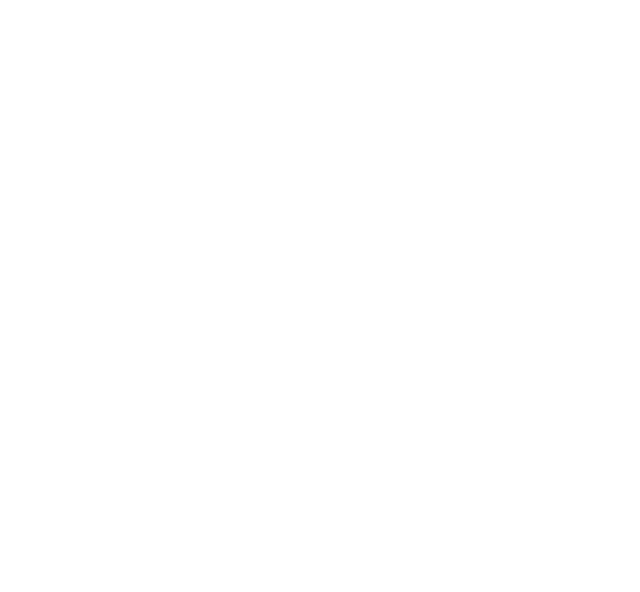
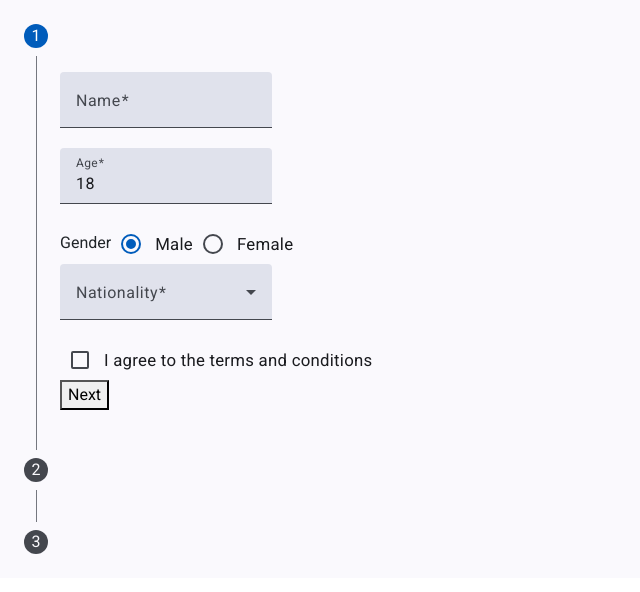
Before and after one commit to YoussefZiad/SumergeTasks, an Angular app in the folder todo-app/: page /survey in a window 1280 px wide. Before the commit this address led to /. Shown: the top 592 px of the page, without its empty margins (0-640 px from the left). Built offline with nearby package versions, Linux system fonts and the light colour scheme.

Commit message:
Added multi-step form (survey)

```diff
--- /dev/null
+++ b/todo-app/src/app/survey/survey.component.html
@@ -0,0 +1,81 @@
+<form [formGroup]="surveyForm">
+    <mat-stepper formArrayName="steps" orientation="vertical">
+        <mat-step formGroupName="0" [stepControl]="surveyForm.controls.steps.get([0])!">
+            <div>
+                <mat-form-field>
+                    <mat-label>Name</mat-label>
+                    <input matInput type="text" required formControlName="name">
+                </mat-form-field>
+            </div>
+            <div>
+                <mat-form-field>
+                    <mat-label>Age</mat-label>
+                    <input matInput type="number" required min="18" formControlName="age">
+                </mat-form-field>
+            </div>
+            <div>
+                <mat-label>Gender</mat-label>
+                <mat-radio-group matInput formControlName="gender">
+                    <mat-radio-button value="Male">Male</mat-radio-button>
+                    <mat-radio-button value="Female">Female</mat-radio-button>
+                </mat-radio-group>
+            </div>
+            <div>
+                <mat-form-field>
+                    <mat-label>Nationality</mat-label>
+                    <mat-select matInput formControlName="nationality">
+                        <mat-option value="Egyptian">Egyptian</mat-option>
+                        <mat-option value="Syrian">Syrian</mat-option>
+                        <mat-option value="Guatemalan">Guatemalan</mat-option>
+                        <mat-option value="Russian">Russian</mat-option>
+                    </mat-select>
+                </mat-form-field>
+            </div>
+            <div>
+                <mat-checkbox formControlName="termsAndConditions">
+                    I agree to the terms and conditions
+                </mat-checkbox>
+            </div>
+            <div>
+                <button matButton matStepperNext type="button">Next</button>
+            </div>
+        </mat-step>
+        <mat-step formGroupName="1" [stepControl]="surveyForm.controls.steps.get([1])!">
+            <div>
+                <mat-form-field>
+                    <mat-label>Rate the app from 1 to 5</mat-label>
+                    <input matInput type="number" required min="1" max="5" formControlName="rate">
+                </mat-form-field>
+            </div>
+            <div>
+                <mat-form-field>
+                    <mat-label>What did you like about the app?</mat-label>
+                    <textarea matInput type="text" formControlName="liked"></textarea>
+                </mat-form-field>
+            </div>
+            <div>
+                <mat-form-field>
+                    <mat-label>What didn't you like about the app?</mat-label>
+                    <textarea matInput type="text" formControlName="disliked"></textarea>
+                </mat-form-field>
+            </div>
+            <div>
+                <button matButton matStepperPrevious type="button">Back</button>
+                <button matButton matStepperNext type="button">Next</button>
+            </div>
+        </mat-step>
+        <mat-step formGroupName="2" [stepControl]="surveyForm.controls.steps.get([2])!">
+            <div>
+                <mat-form-field>
+                    <mat-label>Do you have additional comments?</mat-label>
+                    <textarea matInput type="text" formControlName="additionalComments">
+                    </textarea>
+                </mat-form-field>
+            </div>
+            <div>
+                <button matButton matStepperPrevious type="button">Back</button>
+                <input matButton type="submit" value="Submit">
+            </div>
+        </mat-step>
+    </mat-stepper>
+</form>
--- /dev/null
+++ b/todo-app/src/app/survey/survey.component.ts
@@ -0,0 +1,61 @@
+import { Component } from '@angular/core';
+import { FormArray, FormControl, FormGroup, ReactiveFormsModule, Validators } from '@angular/forms';
+import { MatFormFieldModule } from '@angular/material/form-field';
+import { MatInputModule } from '@angular/material/input';
+import { MatStepperModule } from '@angular/material/stepper';
+import { MatButtonModule } from '@angular/material/button';
+import { MatRadioModule } from '@angular/material/radio';
+import { MatSelectModule } from '@angular/material/select';
+import { MatCheckboxModule } from '@angular/material/checkbox';
+
+@Component({
+  selector: 'app-survey',
+  imports: [
+    ReactiveFormsModule,
+    MatFormFieldModule,
+    MatInputModule,
+    MatStepperModule,
+    MatButtonModule,
+    MatRadioModule,
+    MatSelectModule,
+    MatCheckboxModule
+  ],
+  templateUrl: './survey.component.html',
+  styleUrl: './survey.component.css'
+})
+export class SurveyComponent {
+
+  surveyForm = new FormGroup({
+    steps: new FormArray([
+      new FormGroup({
+        name: new FormControl<string>('', {validators: [
+          Validators.required
+        ]}),
+        age: new FormControl<number>(18, {validators: [
+          Validators.required,
+          Validators.min(18)
+        ]}),
+        gender: new FormControl<'Male' | 'Female'>('Male', {validators: [
+          Validators.required
+        ]}),
+        nationality: new FormControl<string | null>(null, {validators: [
+          Validators.required
+        ]}),
+        termsAndConditions: new FormControl<boolean>(false, {validators: [
+          Validators.requiredTrue
+        ]})
+      }),
+      new FormGroup({
+        rate: new FormControl<number | null>(null, {validators: [
+          Validators.required, Validators.min(1), Validators.max(5)
+        ]}),
+        liked: new FormControl<string>(''),
+        disliked: new FormControl<string>('')
+      }),
+      new FormGroup({
+        additionalComments: new FormControl<string>('')
+      })
+    ])
+  });
+
+}
```
Also changed, not shown: todo-app/src/app/app.routes.ts (+7 -2 lines), todo-app/src/app/survey/survey.component.css (added), 1 other file (tests, documents, lock files or other folders).
